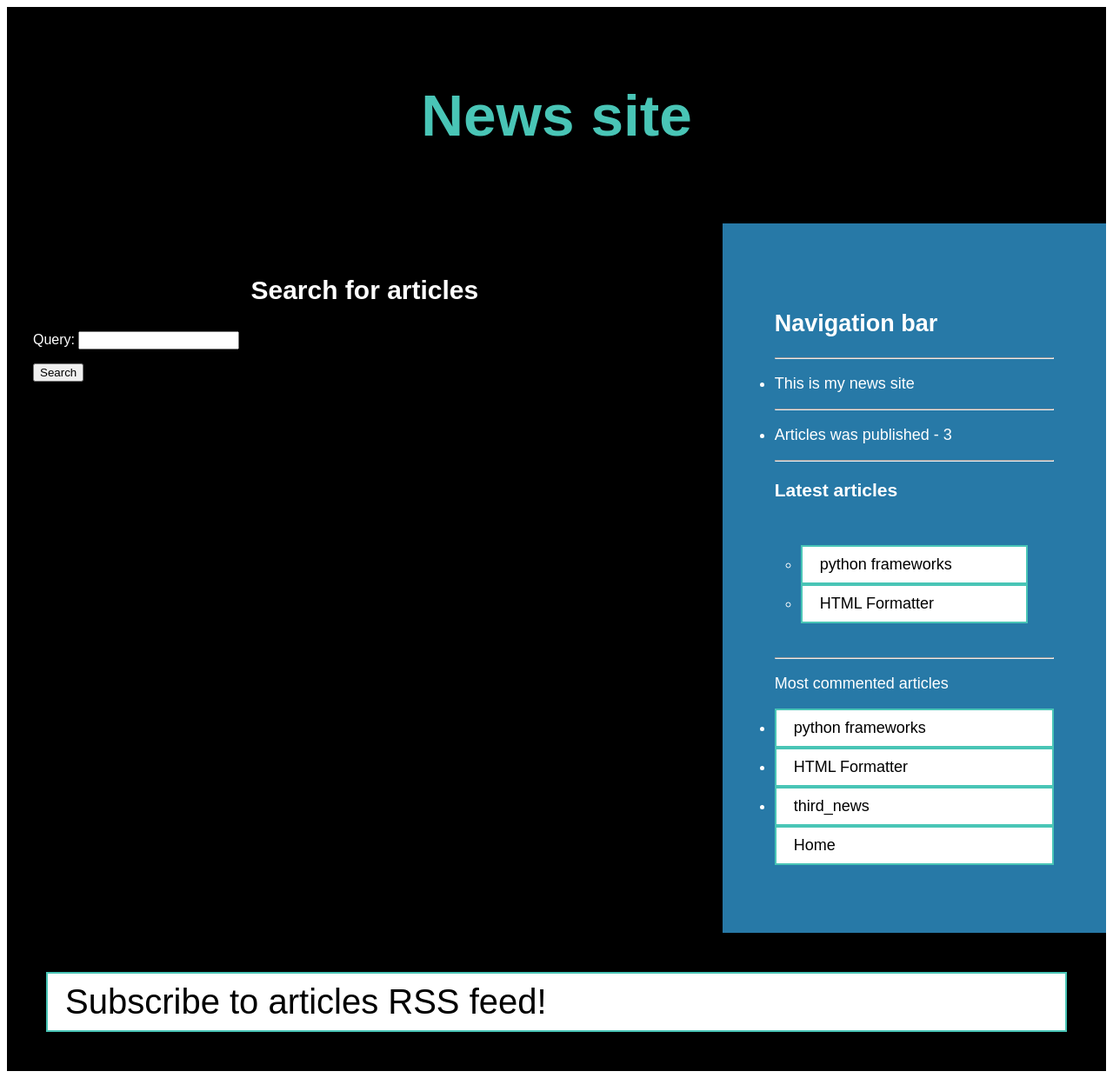
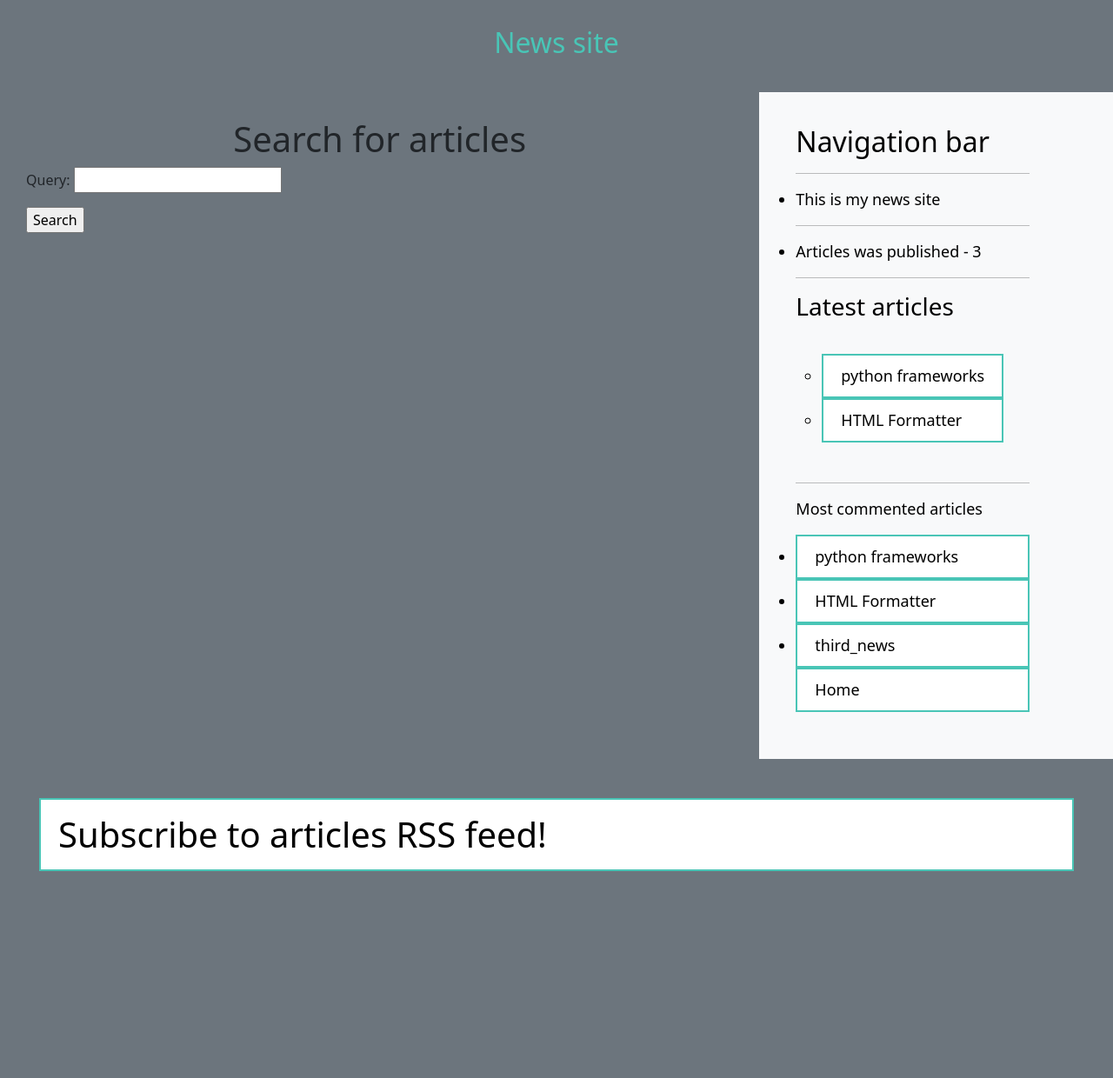
Before and after one commit to Mkspulemet/news, a Django app: page /news/search/ in a window 1280 px wide. Shown: the whole page at 87% size. After the commit the page ends 1002 px from the top, so only its background shows below. Run offline with Django 4.2, Linux system fonts and the light colour scheme; data comes from the database, SQL or seed files in the repository; parts of the project's set-up code (start-up, migrations or seed data) failed here and were passed over.

Commit message:
у меня нет терпения разбираться с html...

```diff
--- a/mywebsite/app_news/static/css/style.css
+++ b/mywebsite/app_news/static/css/style.css
@@ -6,8 +6,8 @@
 
 /* Style the header */
 header {
-    /* background: #181818; */
-    background: #000000;
+     background: #6c757d;
+    /*background: #000000;*/
     padding: 30px;
     text-align: center;
     font-size: 45px;
@@ -26,20 +26,20 @@
 /* Style the articles */
 article {
     flex: 2;
-    background: #000000;
+    background: #6c757d;
     padding: 30px;
 }
 
 /* Style the navigation menu */
 nav {
     flex: 1;
-    background: #2779a7;
+    background: #6c757d;
     padding: 30px;
     font-size: large;
 }
 
 nav ul {
-    color: #ffffff;
+    color: black;
     padding: 30px;
 }
 
@@ -72,7 +72,7 @@
 
 /* Style the footer */
 footer {
-    background-color: #000000;
+    background-color: #6c757d;
     padding: 45px;
     text-align: center;
     color: #49c5b6;
--- a/mywebsite/app_news/templates/app_news/base.html
+++ b/mywebsite/app_news/templates/app_news/base.html
@@ -3,8 +3,16 @@
 <!DOCTYPE html>
 <html>
 <head>
+
+
+
+
 <title>{% block title %}{% endblock %}</title>
-     <link href="{% static 'css/style.css' %}" rel="stylesheet">
+    <meta charset="utf-8">
+    <meta name="viewport" content="width-device-width, initial-scale-1">
+    <link href="{% static 'css/style.css' %}" rel="stylesheet">
+    <link href="https://cdn.jsdelivr.net/npm/bootstrap@5.3.3/dist/css/bootstrap.min.css" rel="stylesheet"
+          integrity="sha384-QWTKZyjpPEjISv5WaRU9OFeRpok6YctnYmDr5pNlyT2bRjXh0JMhjY6hW+ALEwIH" crossorigin="anonymous">
 </head>
 <body>
     <header>
@@ -15,8 +23,8 @@
             {% block content %}
             {% endblock %}
         </article>
-
-        <nav>
+        <nav class="navbar navbar-expand-lg bg-body-tertiary">
+            <div class="container-fluid">
             <ul>
                 <h2>Navigation bar</h2>
                 <hr>
@@ -35,14 +43,15 @@
                 <p>Most commented articles</p>
                 {% for article in most_commented_articles %}
                 <li>
-                    <a href="{{ article.get_absolut_url }}">{{ article.headline }}</a>
+                    <a class="nav-link active" href="{{ article.get_absolut_url }}">{{ article.headline }}</a>
                 </li>
                 {% endfor %}
 
-                <a href="{% url 'news:article_list' %}">
+                <a class="nav-link active" href="{% url 'news:article_list' %}">
                     Home
                 </a>
             </ul>
+            </div>
         </nav>
     </section>
 
```
